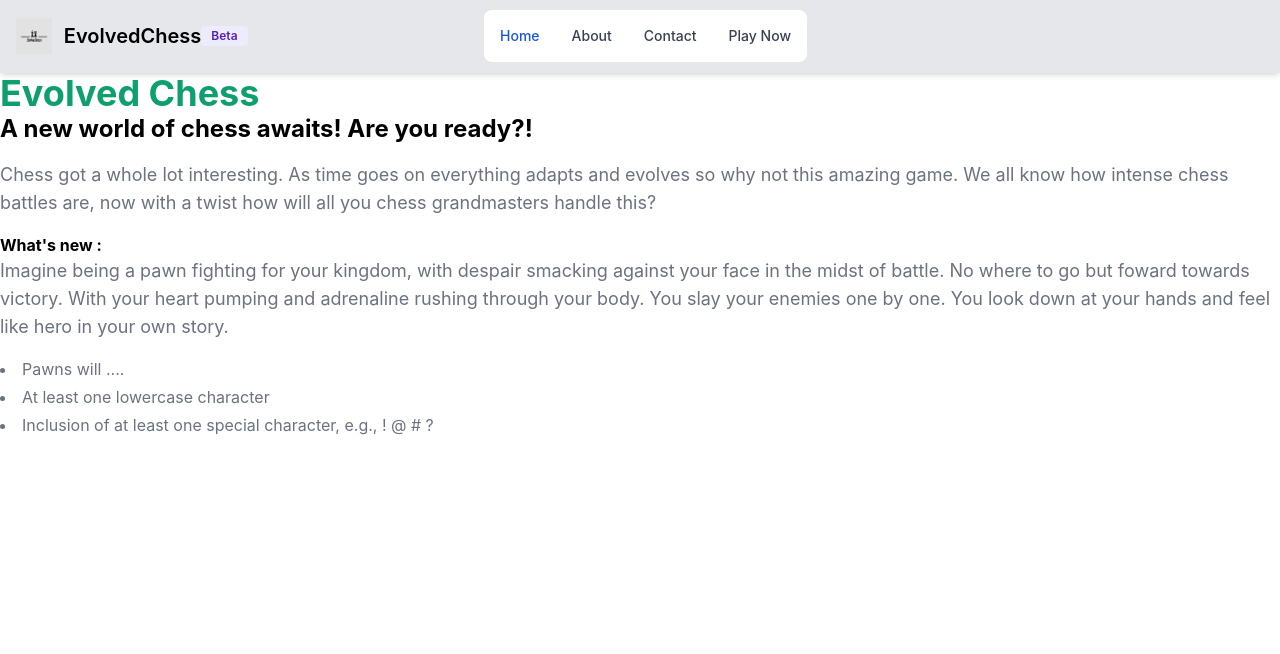
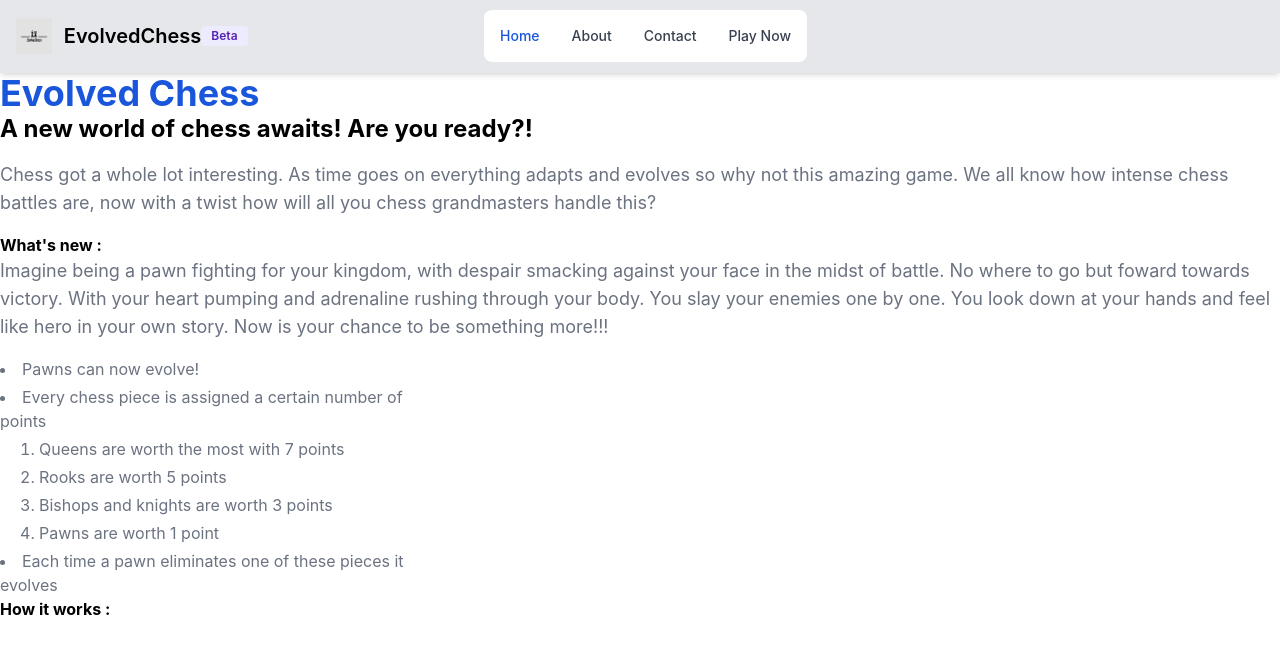
Before and after one commit to KivalM/EvolutionChess, a SvelteKit app: page /about in a window 1280 px wide. Shown: the top 654 px of the page. Built offline with nearby package versions, Linux system fonts and the light colour scheme.

Commit message:
Header change

```diff
--- a/src/routes/about/+page.svelte
+++ b/src/routes/about/+page.svelte
@@ -7,7 +7,7 @@
 	<!-- align center -->
 	<div class="flex justify-center">
 		<div class="container">
-			<h1 class="text-4xl font-bold text-green-500 ">Evolved Chess</h1>
+			<h1 class="text-4xl font-bold text-blue-700 ">Evolved Chess</h1>
 			<h2 class="text-2xl font-bold ">A new world of chess awaits! Are you ready?!</h2>
 			<p class="my-4 text-lg text-gray-500">
 				Chess got a whole lot interesting. As time goes on everything adapts and evolves so why not
@@ -19,19 +19,20 @@
 				Imagine being a pawn fighting for your kingdom, with despair smacking against your face in
 				the midst of battle. No where to go but foward towards victory. With your heart pumping and
 				adrenaline rushing through your body. You slay your enemies one by one. You look down at
-				your hands and feel like hero in your own story.
+				your hands and feel like hero in your own story. Now is your chance to be something more!!!
 			</p>
 			<ul class="space-y-1 max-w-md list-disc list-inside text-gray-500 dark:text-gray-400">
-				<li>Pawns will ....</li>
-				<li>At least one lowercase character</li>
-				<li>Inclusion of at least one special character, e.g., ! @ # ?</li>
+				<li>Pawns can now evolve!</li>
+				<li>Every chess piece is assigned a certain number of points</li>
+				<ol class="pl-5 mt-2 space-y-1 list-decimal list-inside">
+				   <li> Queens are worth the most with 7 points </li>
+				   <li>Rooks are worth 5 points</li>
+                   <li>Bishops and knights are worth 3 points</li>
+				   <li> Pawns are worth 1 point</li>
+				</ol>
+				<li>Each time a pawn eliminates one of these pieces it evolves</li>
 			</ul>
-
-			<!-- <h4>MAIN CHARACTER :</h4>
-	<p>
-		An ability exclusive to pawns. You can evolve into other chess pieces after taking out a certain
-		number of foes.
-	</p> -->
+            <h4 class="font-bold"> How it works :</h4>
 		</div>
 	</div>
 </section>
```
